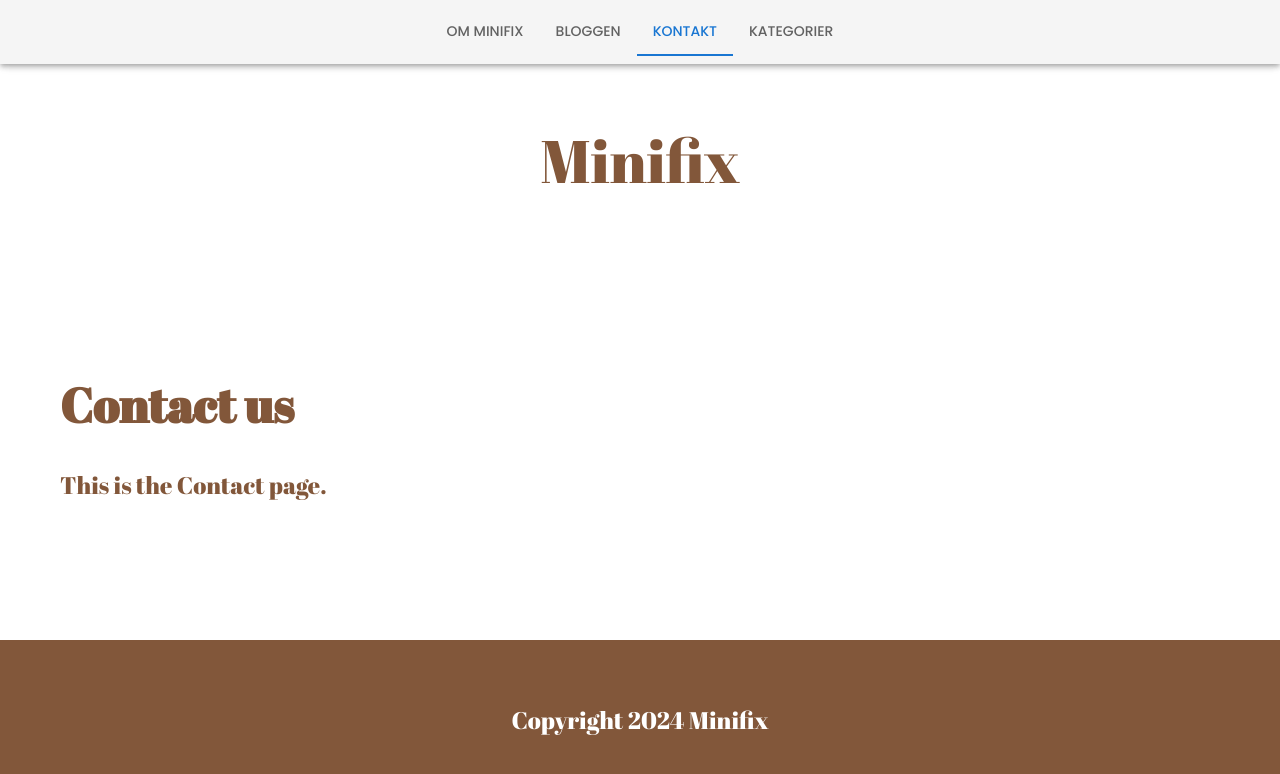
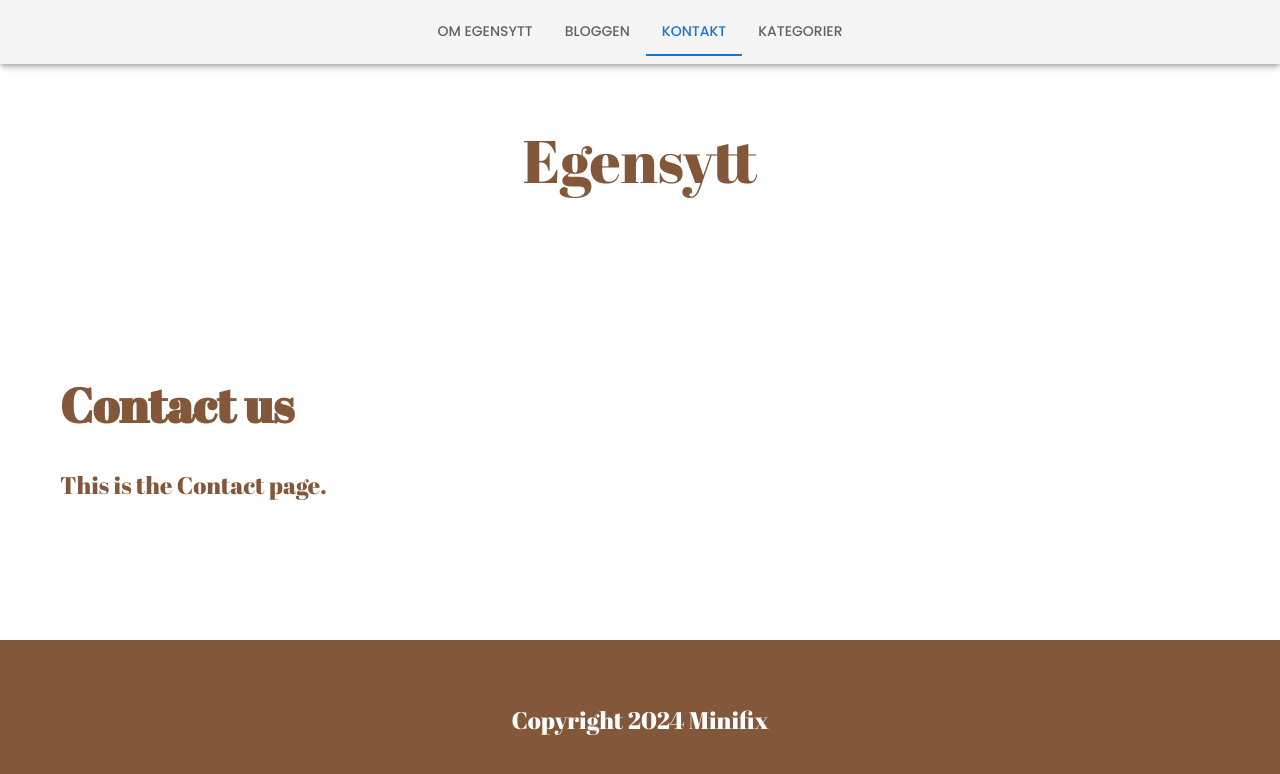
Before and after one commit to JosefineForsman/egensytt-blog, a Next.js app: page /contact in a window 1280 px wide. Shown: the top 774 px of the page. Built offline with nearby package versions, Linux system fonts and the light colour scheme.

Commit message:
Update header and navbar labels

```diff
--- a/components/Header.tsx
+++ b/components/Header.tsx
@@ -8,7 +8,7 @@ const Header = () => {
 
   return (
     <Box sx={{display:'flex', flexDirection: 'column', alignItems:"center", width:"100%", justifyContent:"center", bgcolor:"white", height:"40vh"}}>
-      <Typography variant='h2' sx={{fontFamily:"abril fatface"}}>Minifix</Typography>
+      <Typography variant='h2' sx={{fontFamily:"abril fatface"}}>Egensytt</Typography>
       <Box sx={{ width: '100%', display: 'flex', justifyContent: isMobile ? 'flex-end' : 'center' }}>
         <Navbar />
       </Box>
--- a/components/Navbar.tsx
+++ b/components/Navbar.tsx
@@ -41,7 +41,7 @@ const Navbar = () => {
       aria-label="nav tabs example"
       sx={{ fontFamily: "Poppins" }}
     >
-      <Tab label="Om Minifix" value="/about"/>
+      <Tab label="Om Egensytt" value="/about"/>
       <Tab label="Bloggen" value="/" />
       <Tab label="Kontakt" value="/contact" />
       <Tab label="Kategorier" value="/categories" />
```
